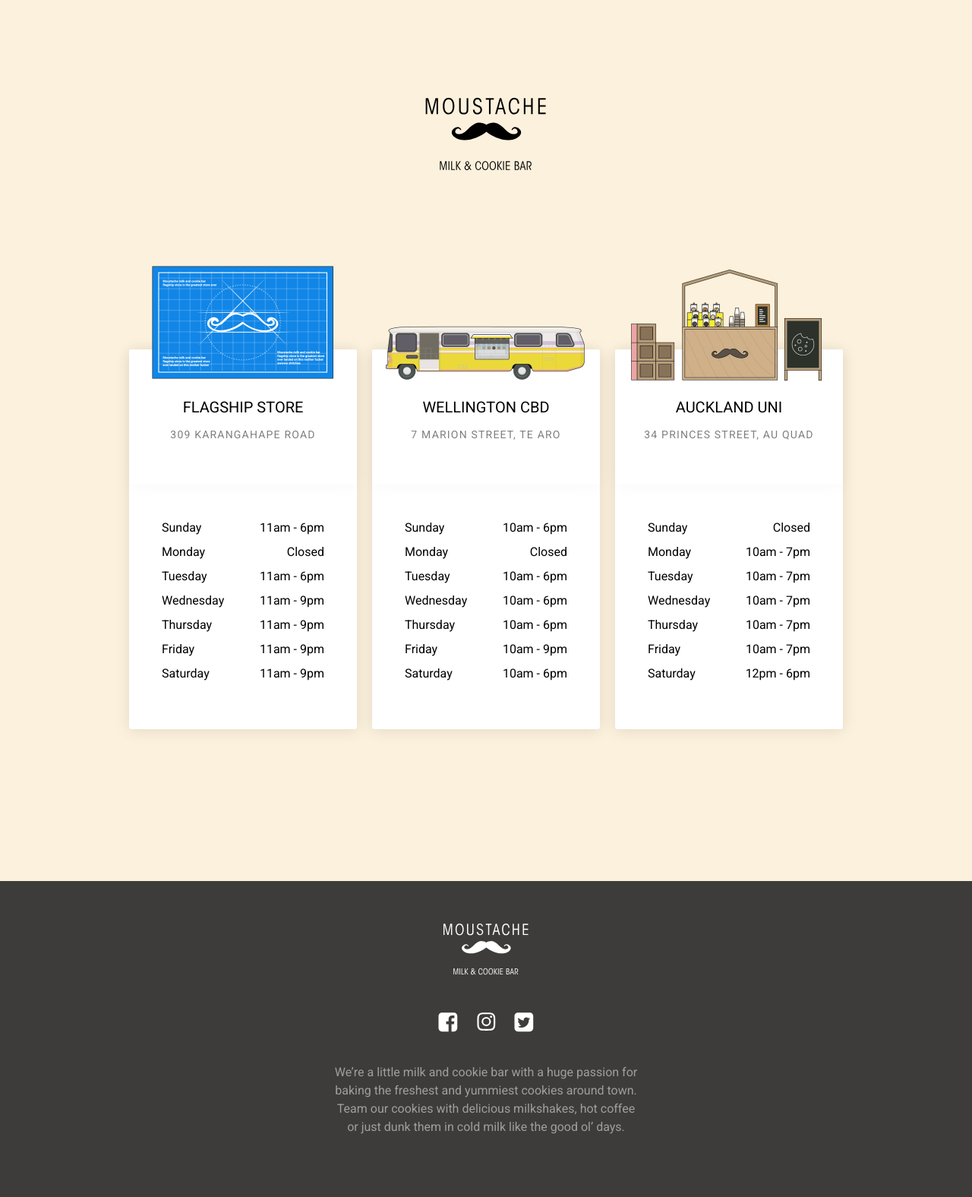
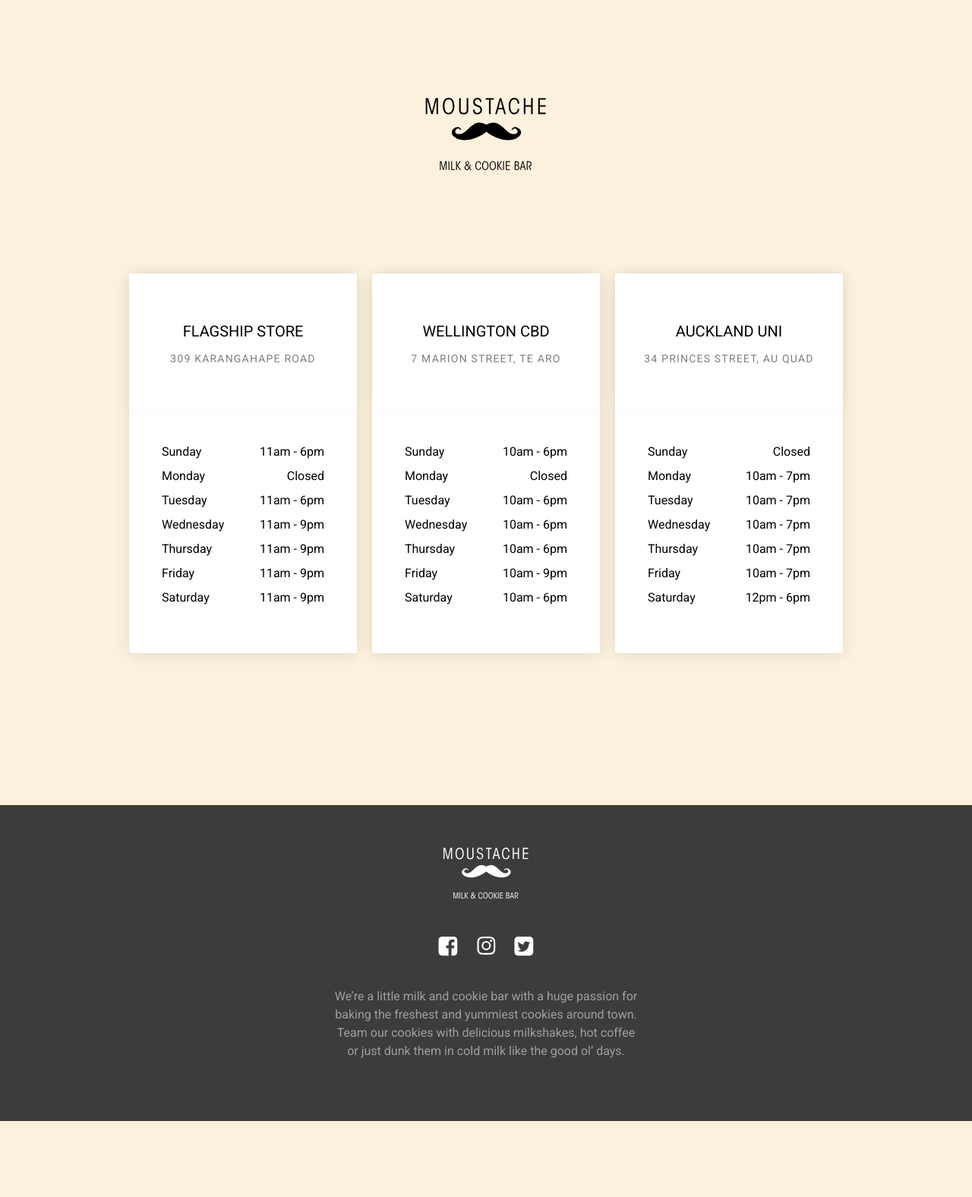
Before and after one commit to aboutjax/moustache-jekyll, a Jekyll site: the page built from index.html, in a window 1280 px wide. Shown: the whole page at 76% size. Built offline with Jekyll 4.4.1, drawn with Linux system fonts in a browser that asks for light colours; after the commit the page ends 1476 px from its top, so only the background shows below that.

Commit message:
remove illustrations for now

```diff
--- a/css/main.css
+++ b/css/main.css
@@ -503,7 +503,7 @@ html {
   background-color: #FCF1DC; }
 
 .l-homepage-outlets {
-  padding-top: 10rem;
+  padding-top: 0rem;
   padding-bottom: 10rem;
   display: -webkit-box;
   display: -webkit-flex;
--- a/index.html
+++ b/index.html
@@ -5,7 +5,7 @@ layout: default
 
   {% for store in site.data.stores %}
   <div class="c-outlet-card">
-    <img src="{{ store.illustration | prepend: site.url }}" class="c-outlet-card__illustration">
+    <!-- <img src="{{ store.illustration | prepend: site.url }}" class="c-outlet-card__illustration"> -->
     <div class="c-outlet-card__top">
       <h1 class="c-outlet-card__name">{{ store.name }}</h1>
       <h3 class="c-outlet-card__address">{{ store.address }}</h3>
--- a/src/sass/layouts/_homepage.scss
+++ b/src/sass/layouts/_homepage.scss
@@ -3,7 +3,7 @@
 }
 
 .l-homepage-outlets {
-  padding-top: 10rem;
+  padding-top: 0rem;
   padding-bottom: 10rem;
   display: flex;
   justify-content: center;
```
